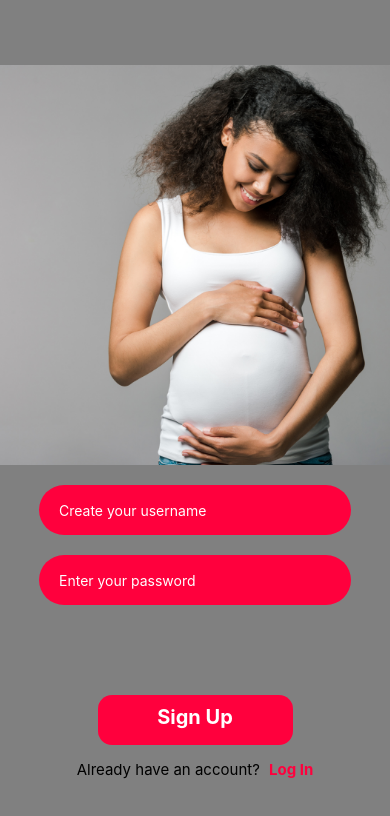
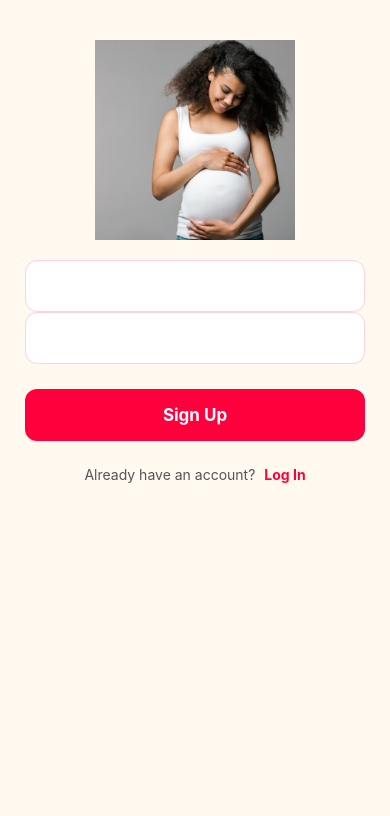
Before and after one commit to Philemon-Osae/healthyHabits, a React Native app: screen /Signup in a window 390 px wide. Shown: the top 816 px of the page. Built offline with nearby package versions, Linux system fonts and the light colour scheme.

Commit message:
Update signupStyles.js

```diff
--- a/assets/styles/signupStyles.js
+++ b/assets/styles/signupStyles.js
@@ -1,97 +1,89 @@
-import {StyleSheet} from 'react-native';
+import { StyleSheet } from 'react-native';
 
 const styles = StyleSheet.create({
   container: {
     flex: 1,
+    backgroundColor: '#FFF9F0',
+  },
+  scrollContent: {
+    flexGrow: 1,
     justifyContent: 'center',
-    backgroundColor: 'grey',
+    paddingBottom: 30,
+  },
+  logoContainer: {
     alignItems: 'center',
+    marginTop: 40,
+    marginBottom: 10,
   },
-
-textColor: {
-color: 'white',
-fontSize: 20,
-fontWeight: 'bold'
+  logo: {
+    width: 200,
+    height: 200,
   },
-
-  logoContainer: {
-    top: 0,
-    margin: 10,
-    width: '100%',
-    height: 400,
+  appName: {
+    fontSize: 28,
+    fontWeight: 'bold',
+    color: '#D90429',
+    marginTop: 5,
   },
-
-  logo: {
-    width: '100%',
-    height: 400,
-},
-
-  input: {
-    height: 50,
-    margin: 10,
-    backgroundColor: '#FF003D',
-    width: '80%',
-    padding: 10,
-    borderRadius: 35,
-    paddingLeft: 20
+  welcome: {
+    fontSize: 14,
+    color: '#666',
+    marginTop: 4,
   },
-
   inputContainer: {
     width: '100%',
+    paddingHorizontal: 25,
+    marginTop: 10,
+  },
+  label: {
+    fontSize: 13,
+    fontWeight: '600',
+    color: '#333',
+    marginLeft: 10,
+    marginBottom: 6,
+    marginTop: 14,
+  },
+  input: {
+    height: 52,
+    backgroundColor: '#fff',
+    width: '100%',
+    paddingHorizontal: 20,
+    borderRadius: 12,
+    borderWidth: 1,
+    borderColor: '#FFD1DC',
+    fontSize: 15,
+    color: '#222',
+    elevation: 1,
+  },
+  customBotton: {
+    height: 52,
+    marginTop: 25,
+    backgroundColor: '#FF003D',
+    width: '100%',
+    borderRadius: 12,
     justifyContent: 'center',
     alignItems: 'center',
-    marginTop: 0,
+    elevation: 3,
   },
-
-  forgotContainer: {
+  textt: {
+    color: 'white',
+    fontSize: 17,
+    fontWeight: 'bold',
+  },
+  signupContainer: {
     flexDirection: 'row',
-    marginBottom: 30,
-    marginTop: 10,
+    marginTop: 25,
     alignSelf: 'center',
   },
-
-  signupContainer: {
-    flexDirection: 'row',
-    marginBottom: 10,
-    marginTop: 15,
-    alignSelf: 'center',
+  signText: {
+    color: '#555',
+    fontSize: 14,
   },
-
-  signText: {
-    color: 'black',
-    fontSize: 15,
-    fontWeight: 'normal',
-  },
-
-  rememberText: {
-    color: 'black',
-    fontSize: 15,
-    fontWeight: 'normal',
-    marginRight: 30
-  },
-
   signupLink: {
     fontWeight: 'bold',
     color: '#FF003D',
     marginLeft: 5,
   },
-
-  textt: {
-    color: 'white',
-    fontSize: 20,
-    fontWeight: 'bold',
-    textAlign: 'center',
-  },
-
-  customBotton: {
-    height: 50,
-    marginTop: 80,
-    backgroundColor: '#FF003D',
-    width: '50%',
-    padding: 10,
-    borderRadius: 14,
-  },
-
 });
 
 export default styles;
```
